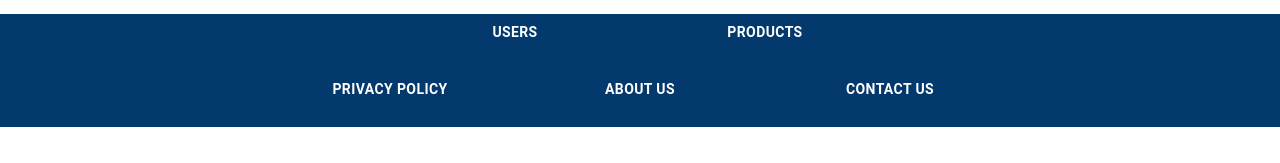
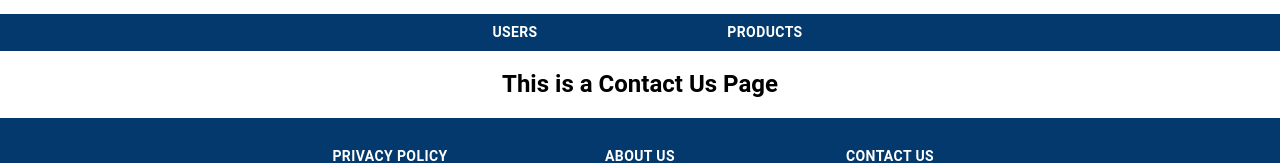
Before and after one commit to timbodiford/rewards-site-project2, a React (Create React App) app in the folder client/: page /contact in a window 1280 px wide. Shown: the part 246-409 px from the top of the page. Built offline with nearby package versions, Linux system fonts and the light colour scheme; the HTML template or start-up script is replaced by a standard one.

Commit message:
added components and views for each of the footer links

```diff
--- a/client/src/App.js
+++ b/client/src/App.js
@@ -7,6 +7,9 @@ import SingleUser from './components/SingleUser';
 import Products from './components/Products'
 import SingleProduct from './components/SingleProduct'
 import Footer from './components/Footer'
+import PrivacyPolicy from './components/PrivacyPolicy';
+import AboutUs from './components/AboutUs'
+import Contact from './components/Contact'
 
 
 function App() {
@@ -26,6 +29,10 @@ function App() {
             {/* <Route exact path='/users/:userId/shop' render={ShopViewComponent} /> */}
             <Route exact path="/products" component={Products} />
             <Route exact path="/products/:productId" component={SingleProduct} />
+            <Route exact path="/privacy" component={PrivacyPolicy} />
+            <Route exact path="/about" component={AboutUs} />
+            <Route exact path="/contact" component={Contact} />
+
           </Switch>
           <Footer />
         </Router>
--- /dev/null
+++ b/client/src/components/AboutUs.js
@@ -0,0 +1,11 @@
+import React, { Component } from 'react'
+
+export default class PrivacyPolicy extends Component {
+    render() {
+        return (
+            <div>
+                <h2>This is an About Us Page</h2>
+            </div>
+        )
+    }
+}
--- /dev/null
+++ b/client/src/components/Contact.js
@@ -0,0 +1,11 @@
+import React, { Component } from 'react'
+
+export default class PrivacyPolicy extends Component {
+    render() {
+        return (
+            <div>
+                <h2>This is a Contact Us Page</h2>
+            </div>
+        )
+    }
+}
--- a/client/src/components/Footer.js
+++ b/client/src/components/Footer.js
@@ -6,9 +6,9 @@ export default class Footer extends Component {
     render() {
         return (
             <footer className="footer">
-                <Button style={{ width: 250, color: 'white', fontWeight: 'bold' }} href="#">Privacy Policy</Button>
-                <Button style={{ width: 250, color: 'white', fontWeight: 'bold' }} href="#">About Us</Button>
-                <Button style={{ width: 250, color: 'white', fontWeight: 'bold' }} href="#">Contact Us</Button>
+                <Button style={{ width: 250, color: 'white', fontWeight: 'bold' }} href="/privacy">Privacy Policy</Button>
+                <Button style={{ width: 250, color: 'white', fontWeight: 'bold' }} href="/about">About Us</Button>
+                <Button style={{ width: 250, color: 'white', fontWeight: 'bold' }} href="/contact">Contact Us</Button>
             </footer>
 
         )
--- a/client/src/components/Header.js
+++ b/client/src/components/Header.js
@@ -10,7 +10,7 @@ export default class Header extends Component {
             <div className="header">
                 <div className="navwrapper">
                     <div>
-                        <img width="300 px" alt="cardimage" src="http://a3papersize.org/wp-content/uploads/2018/09/credit-cards-numbers-1.png" />
+                        <img width="300 px" href='/' alt="cardimage" src="http://a3papersize.org/wp-content/uploads/2018/09/credit-cards-numbers-1.png" />
                     </div>
                     <div>
                         <h1>Rewards Site</h1>
--- /dev/null
+++ b/client/src/components/PrivacyPolicy.js
@@ -0,0 +1,11 @@
+import React, { Component } from 'react'
+
+export default class PrivacyPolicy extends Component {
+    render() {
+        return (
+            <div>
+                <h2>This is a Privacy Policy Page</h2>
+            </div>
+        )
+    }
+}
```
